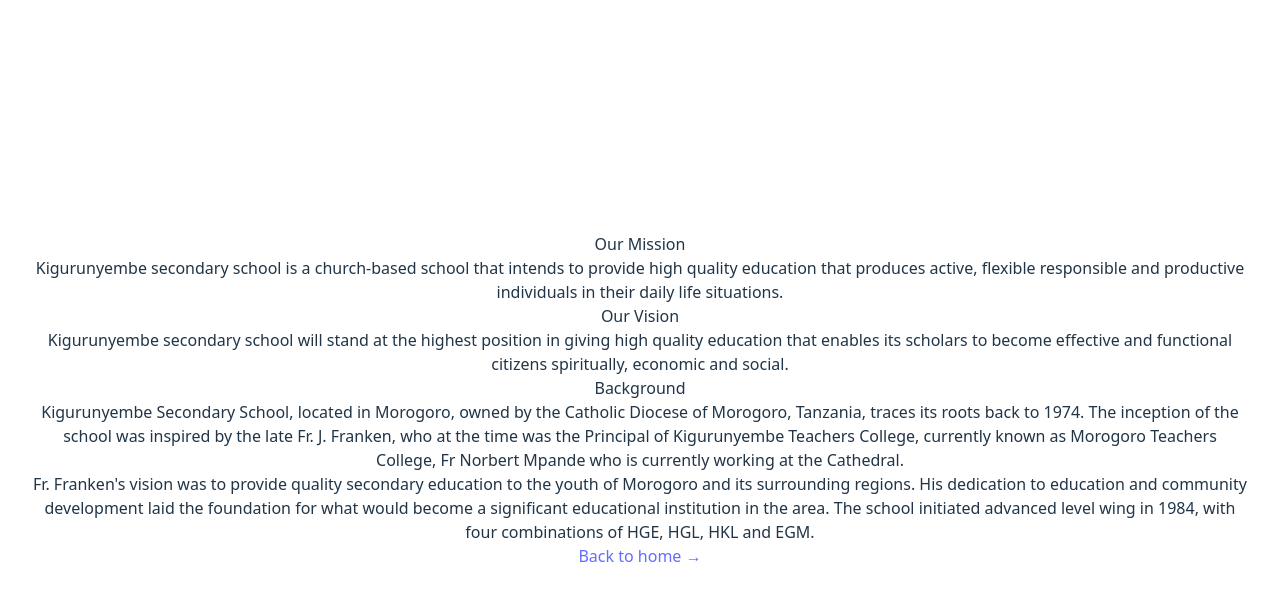
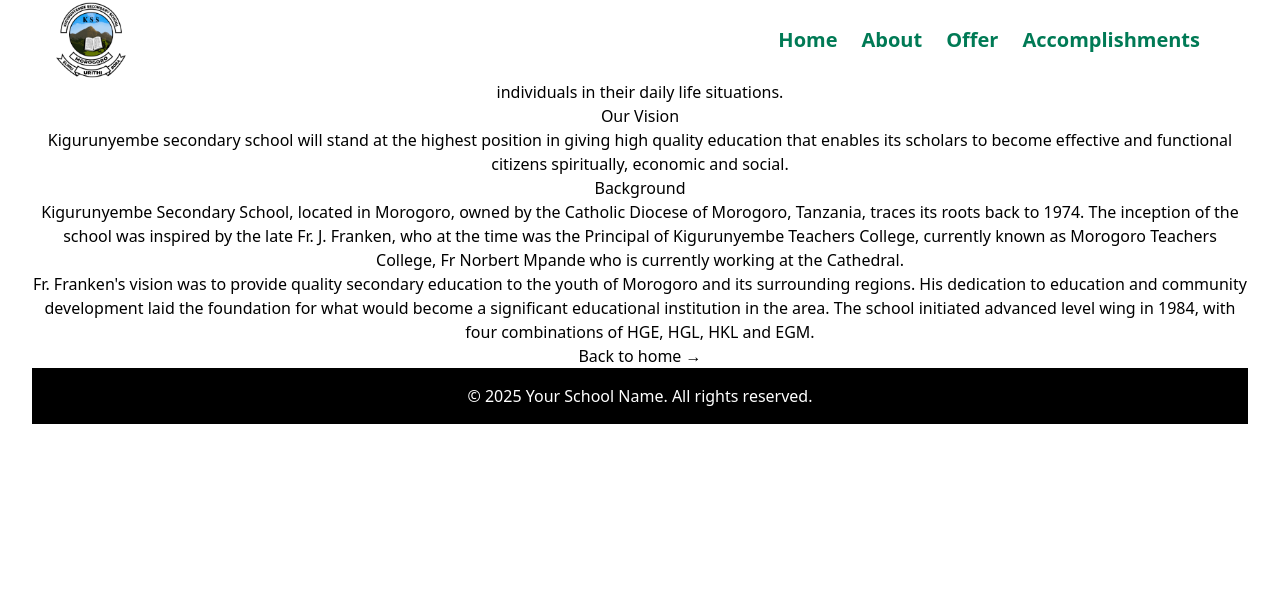
Before and after one commit to stevel419/SchoolWebsite, a React (Vite) app: page /About in a window 1280 px wide. Shown: the top 600 px of the page. Built offline with nearby package versions, Linux system fonts and the light colour scheme.

Commit message:
Complete Navigation bar by creating components needed and completed preliminary styling

```diff
--- a/src/About.jsx
+++ b/src/About.jsx
@@ -33,7 +33,7 @@ function About() {
                 initiated advanced level wing in 1984, with four combinations of HGE, HGL, HKL and EGM.
                 </p>
             </div>
-            <Link to="/home">Back to home →</Link>
+            <Link to="/">Back to home →</Link>
         </>
     );
 }
--- a/src/App.jsx
+++ b/src/App.jsx
@@ -2,15 +2,25 @@ import { BrowserRouter as Router, Routes, Route } from "react-router-dom";
 import './App.css';
 import Home from './Home.jsx';
 import About from './About.jsx';
+import Header from './Header.jsx';
+import Footer from './Footer.jsx';
+import Accomplishments from './Accomplishments.jsx';
+import Offer from './Offer.jsx';
 
 function App() {
   return (
-    <Router>
-      <Routes>
-        <Route path="/" element={<Home />} />
-        <Route path="/about" element={<About />} />
-      </Routes>
-    </Router>
+      <div>
+        <Header />
+        <main>
+          <Routes>
+            <Route path="/" element={<Home />} />
+            <Route path="/About" element={<About />} />
+            <Route path="/Accomplishments" element={<Accomplishments />} />
+            <Route path="/Offer" element={<Offer />} />
+          </Routes>
+        </main>
+        <Footer />
+      </div>
   );
 }
 
--- /dev/null
+++ b/src/Footer.jsx
@@ -0,0 +1,12 @@
+import React from 'react';
+
+const Footer = () => {
+    return (
+        <footer className="bg-black text-white h-14 flex items-center justify-center">
+                <p>&copy; {new Date().getFullYear()} Your School Name. All rights reserved.</p>
+
+        </footer>
+    );
+};
+
+export default Footer;
--- /dev/null
+++ b/src/Header.jsx
@@ -0,0 +1,31 @@
+import React, { useState } from 'react';
+import { faTimes, faBars } from '@fortawesome/free-solid-svg-icons';
+import { FontAwesomeIcon } from '@fortawesome/react-fontawesome';
+import Nav from "./Nav.jsx";
+import Logo from "./Logo.jsx";
+
+const Header = () => {
+    const [isOpen, setIsOpen] = useState(false);
+    const toggleMenu = () => {
+        setIsOpen(prev => !prev);
+    };
+
+    return (
+        <header className="w-full fixed top-0 left-0 z-50 flex items-center justify-between px-4 md:px-10 h-20 bg-white text-black">
+            <Logo />
+            <Nav isOpen={isOpen} toggleMenu={toggleMenu}/>
+
+            <div className="absolute right-4 top-5 md:hidden">
+                <button onClick={toggleMenu} className= "">
+                    {isOpen ? (
+                        <FontAwesomeIcon icon={faTimes} size="2x" className="text-emerald-600 font-semibold hover:text-emerald-800 transition-colors duration-300"  />
+                    ) : (
+                        <FontAwesomeIcon icon={faBars} size="2x" className="text-emerald-600 font-semibold hover:text-emerald-800 transition-colors duration-300"/>
+                    )}
+                </button>
+            </div>
+        </header>
+    );
+};
+
+export default Header;
--- /dev/null
+++ b/src/Logo.jsx
@@ -0,0 +1,16 @@
+import React from 'react';
+import { Link } from 'react-router-dom';
+
+const Logo = () => {
+    return (
+        <Link to="/" className="pl-2 md:pl-4">
+            <img
+                src="/KIGURUNYEMBE LOGO.png"
+                alt="Logo"
+                className="w-17.5 md:w-17.5"
+            />
+        </Link>
+    );
+};
+
+export default Logo;
--- /dev/null
+++ b/src/Nav.jsx
@@ -0,0 +1,44 @@
+import React from 'react';
+import { Link } from 'react-router-dom';
+import PropTypes from 'prop-types';
+
+const Nav = ({isOpen, toggleMenu}) => {
+    const navItems = [
+        {id: 1, text: 'Home', slug: '/'},
+        {id: 2, text: 'About', slug: '/About'},
+        {id: 3, text: 'Offer', slug: '/Offer'},
+        {id: 4, text: 'Accomplishments', slug: '/Accomplishments'}
+    ];
+
+    return (
+        <nav
+            className={`w-full md:w-1/2 px-4 py-6 md:px-10 bg-white md:justify-end absolute md:static top-20 left-0 ${isOpen ? "flex" : "hidden"} md:flex`}
+        >
+
+        <ul className= "flex flex-col md:flex-row gap-6 md:gap-6 w-full md:w-auto">
+            {navItems.map((item) => (
+                <li key={item.id}>
+                    <Link
+                        onClick = {toggleMenu}
+                        to={item.slug}
+                        className="text-emerald-700 hover:text-emerald-900 text-lg md:text-xl font-semibold transition-colors duration-300"
+                    >
+                        {item.text}
+
+                    </Link>
+                </li>
+            ))}
+        </ul>
+
+
+
+        </nav>
+    )
+}
+
+Nav.propTypes = {
+    isOpen: PropTypes.bool.isRequired,
+    toggleMenu: PropTypes.func.isRequired
+};
+
+export default Nav;
--- a/src/index.css
+++ b/src/index.css
@@ -1,69 +1 @@
 @import "tailwindcss";
-:root {
-  font-family: system-ui, Avenir, Helvetica, Arial, sans-serif;
-  line-height: 1.5;
-  font-weight: 400;
-
-  color-scheme: light dark;
-  color: rgba(255, 255, 255, 0.87);
-  background-color: #242424;
-
-  font-synthesis: none;
-  text-rendering: optimizeLegibility;
-  -webkit-font-smoothing: antialiased;
-  -moz-osx-font-smoothing: grayscale;
-}
-
-a {
-  font-weight: 500;
-  color: #646cff;
-  text-decoration: inherit;
-}
-a:hover {
-  color: #535bf2;
-}
-
-body {
-  margin: 0;
-  display: flex;
-  place-items: center;
-  min-width: 320px;
-  min-height: 100vh;
-}
-
-h1 {
-  font-size: 3.2em;
-  line-height: 1.1;
-}
-
-button {
-  border-radius: 8px;
-  border: 1px solid transparent;
-  padding: 0.6em 1.2em;
-  font-size: 1em;
-  font-weight: 500;
-  font-family: inherit;
-  background-color: #1a1a1a;
-  cursor: pointer;
-  transition: border-color 0.25s;
-}
-button:hover {
-  border-color: #646cff;
-}
-button:focus,
-button:focus-visible {
-  outline: 4px auto -webkit-focus-ring-color;
-}
-
-@media (prefers-color-scheme: light) {
-  :root {
-    color: #213547;
-    background-color: #ffffff;
-  }
-  a:hover {
-    color: #747bff;
-  }
-  button {
-    background-color: #f9f9f9;
-  }
-}
--- a/src/main.jsx
+++ b/src/main.jsx
@@ -2,9 +2,12 @@ import React from 'react';
 import ReactDOM from 'react-dom/client';
 import App from './App';
 import './index.css';
+import { BrowserRouter } from 'react-router-dom';
 
 ReactDOM.createRoot(document.getElementById('root')).render(
   <React.StrictMode>
-    <App />
+    <BrowserRouter>
+      <App />
+    </BrowserRouter>
   </React.StrictMode>,
 );
```
Also changed, not shown: package.json (+6 -3 lines), public/KIGURUNYEMBE LOGO.png (added).
